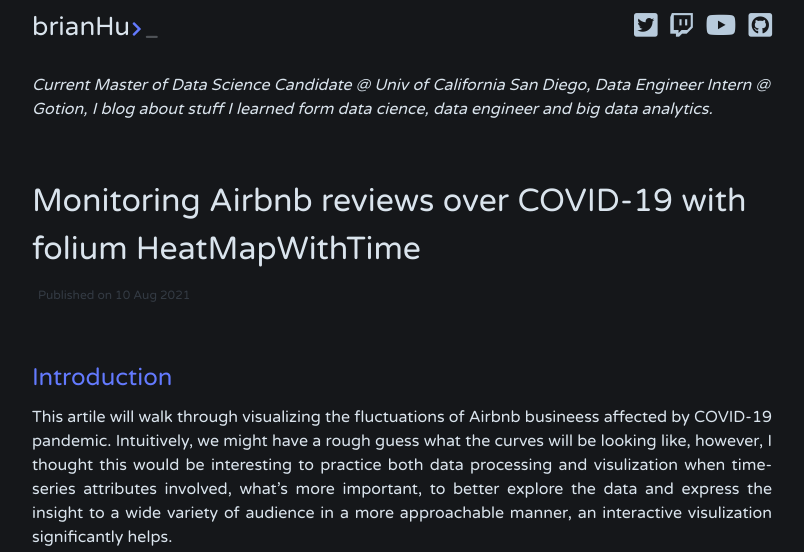
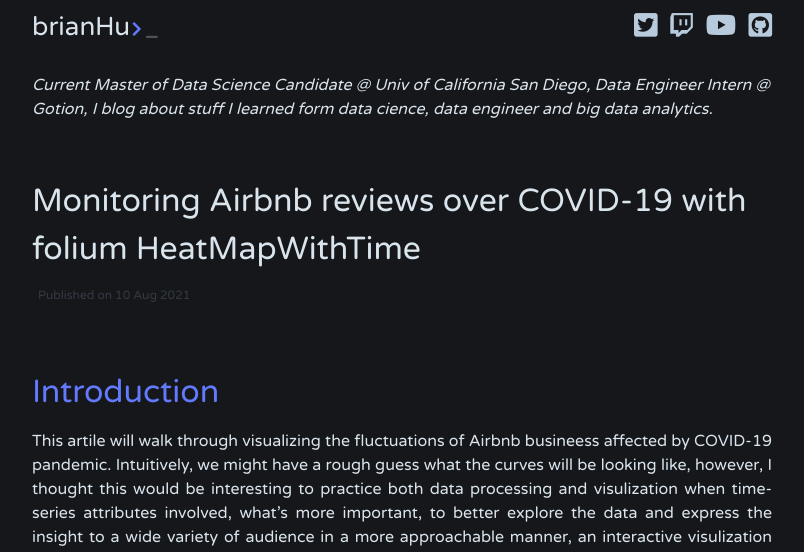
Before and after one commit to galaxie500/blog, a Jekyll site: the page built from _posts/2021-08-10-airbnb-timeserie-eda.md, in a window 1280 px wide. Shown: the top 552 px of the page, without its empty margins (238-1042 px from the left). Built offline with Jekyll 4.4.1, drawn with Linux system fonts in a browser that asks for light colours; nearby versions of some CDN libraries; comment, search, counter and statistics services are not loaded; grey boxes are pictures that could not be loaded.

````diff
--- a/_posts/2021-08-10-airbnb-timeserie-eda.md
+++ b/_posts/2021-08-10-airbnb-timeserie-eda.md
@@ -8,7 +8,7 @@ usemathjax: true
 
 <br />
 
-## Introduction
+# Introduction
 
 
 
@@ -18,13 +18,13 @@ This artile will walk through visualizing the fluctuations of Airbnb busineess a
 
 <br />
 
-## Data
+# Data
 
 
 
 The dataset was downloaded from [InsideAirbnb-Hawaii-data](http://insideairbnb.com/get-the-data.html), the analysis results were based on a span of two year from July, 2019 to July, 2021.
 
-## Prerequisite
+# Prerequisite
 
 In addition to commonly used python data science packages(numpy, pandas, matplotlib, seaborn), here we also need install `plotly`, `folium`, `chart-studio`, those can be easily installed via pip under conda environment:
 ~~~sh
@@ -35,11 +35,11 @@ $ pip install chart-studio
 
 <br />
 
-## Part 1. Visualizing with `matplotlib` and `plotly`
+# Part 1. Visualizing with `matplotlib` and `plotly`
 
 <br />
 
-### Inspecting Data
+## Inspecting Data
 
 I will mainly working on `reviews.csv` and `listings.csv`, merging operations will be included later for visulization.
 
@@ -54,11 +54,11 @@ df_listing contains all the metadata for all the listings and df_review has all
 
 <br />
 
-### Data processing:  the number of reviews
+## Data processing:  the number of reviews
 
 Apparently, there is no obvious feature indicating the fluctuations of Airbnb busineess activity, however, from df_review we can tell that each listing has received multiple comments in various time, with that being said, we can get all the listings that have received any comment on different dates, then **the count of the total comments on each date will be good enough to indicate the change of business activity**. In addition, we can add any metadata associated with listing based on our needs, for instance, we may consider adding geographic features(`neighbourhood`,`latitude`,`longitude`) since we are creating a folium map later, also this kind of feature helps to segragate the data to better examine the change focusing on a particular area.
 
-#### Inspect the number of reviews over time
+### Inspect the number of reviews over time
 
 
 ```python
@@ -269,7 +269,7 @@ output:
 
 
 
-#### Create time variable
+### Create time variable
 
 
 ```python
@@ -277,7 +277,7 @@ output:
 ts = count_per_day_honolulu.review_count
 ```
 
-#### Fit moving average
+### Fit moving average
 
 
 ```python
@@ -294,9 +294,9 @@ avg_ts = fit_moving_avg(ts)
 
 <br />
 
-### Visualization
+## Visualization
 
-#### via matplotlib
+### via matplotlib
 
 
 ```python
@@ -316,13 +316,13 @@ output:
 
 <br />
 
-#### Insights
+### Insights
 - This analysis takes the number of reviews per day as an indicator of Airbnb business activity.  It dramaticly decreased after outbreak of COVID-19 in March, 2020.
 - The number of reviews keeps increasing which indicates the popularity of Airbnb was thriving before the pandemic. Meanwhile there is a clear seasonality pattern before the mid of Feb, 2020.
 
 <br />
 
-#### Interactive visualization with `Plotly`
+### Interactive visualization with `Plotly`
 
 
 ```python
@@ -359,12 +359,12 @@ py.plot(fig1, filename = 'review_over_time', auto_open=True)
 
 <br />
 
-## Part 2. Reviews over time via `folium HeatMapWithTime` plugin
+# Part 2. Reviews over time via `folium HeatMapWithTime` plugin
 
 
-### Data processing
+## Data processing
 
-#### Count reviews received for each listing each month
+### Count reviews received for each listing each month
 
 As you probably already know, `folium` creates great interactive maps for visualization, here I am going to create a heat map along with time stamp by using its `HeatMapWithTime` plugin, before that there still some processing work need to complete in order to fit our data to the plugin. [A simple Demo](https://github.com/python-visualization/folium/blob/master/examples/HeatMapWithTime.ipynb).
 
@@ -517,7 +517,7 @@ output:
 
 <br />
 
-#### Transform data to the form that `folium` can take
+### Transform data to the form that `folium` can take
 
 For next step, our dataframe should be looking like below:
 
@@ -757,7 +757,7 @@ points, indices = generate_location_points(listings_with_total_review_count)[0],
 
 <br />
 
-### Visualization - click display button
+## Visualization - click display button
 
 
 ```python
@@ -776,7 +776,7 @@ output:
 
 <br />
 
-### Insight
+## Insight
 
 - The heat map above indicates how the number of reviews of Airbnb listings changed on Oahu island during 2019-7 to 2021-7
 - Time variable is incremented by month, this can be adjusted to a bigger of smaller increment.
````
Also changed, not shown: _posts/2019-04-16-airbnb-timeseries.md (+3 -2 lines).
